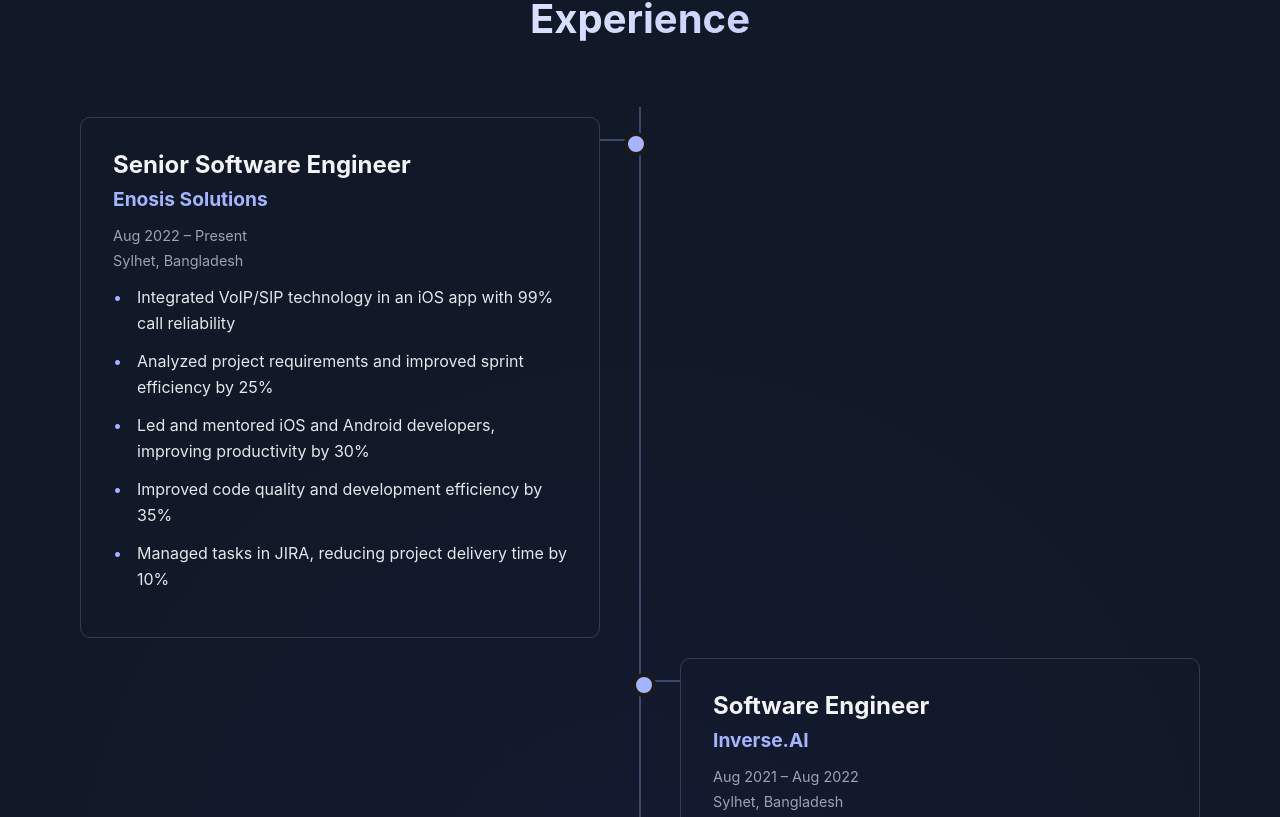
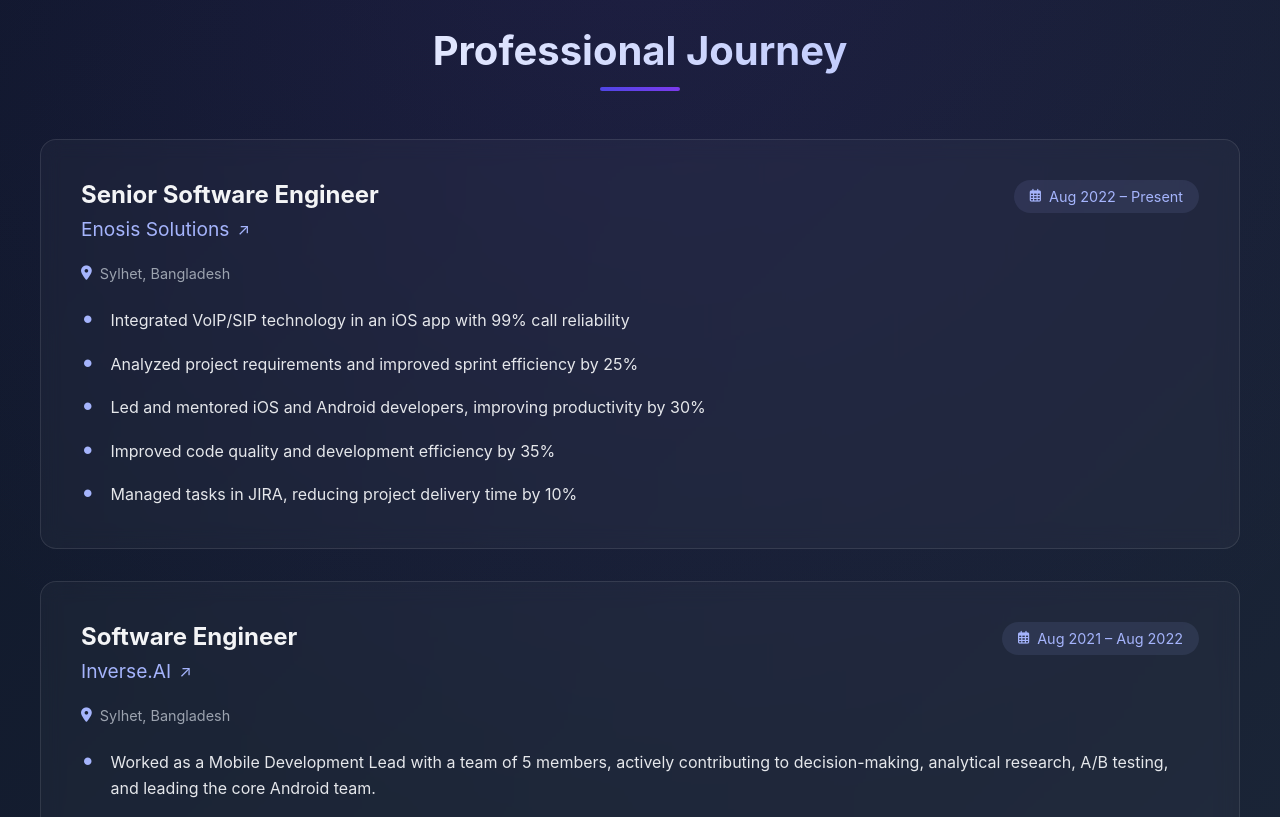
Before and after one commit to cse-ariful/portfolio, a React (Create React App) app: page / in a window 1280 px wide. Shown: the part 1963-2780 px from the top of the page. Built offline with nearby package versions, Linux system fonts and the light colour scheme.

Commit message:
Redesigned experiences

```diff
--- a/src/App.js
+++ b/src/App.js
@@ -9,6 +9,7 @@
 import Contact from './components/Contact';
 import SideProjects from './components/SideProjects';
 import HeroAlt from './components/HeroAlt';
+import ExperienceAlt from './components/ExperienceAlt';
 
 const AppContainer = styled.div`
   min-height: 100vh;
@@ -28,7 +29,7 @@
         <HeroAlt />
         <Skills />
         <SideProjects />
-        <Experience />
+        <ExperienceAlt />
         <Projects />
         <Contact />
       </Main>
--- /dev/null
+++ b/src/components/ExperienceAlt.js
@@ -0,0 +1,270 @@
+import React from 'react';
+import styled, { keyframes } from 'styled-components';
+import { useScrollAnimation } from '../hooks/useScrollAnimation';
+
+const fadeIn = keyframes`
+  from {
+    opacity: 0;
+    transform: translateY(20px);
+  }
+  to {
+    opacity: 1;
+    transform: translateY(0);
+  }
+`;
+
+const ExperienceSection = styled.section`
+  padding: 6rem 2rem;
+  background: linear-gradient(135deg, #0f172a 0%, #1e293b 100%);
+  position: relative;
+  overflow: hidden;
+`;
+
+const GradientOverlay = styled.div`
+  position: absolute;
+  top: 0;
+  left: 0;
+  right: 0;
+  bottom: 0;
+  background: radial-gradient(circle at 50% 0%, rgba(124, 58, 237, 0.1) 0%, transparent 50%);
+`;
+
+const Container = styled.div`
+  max-width: 1200px;
+  margin: 0 auto;
+  position: relative;
+  z-index: 1;
+`;
+
+const Title = styled.h2`
+  text-align: center;
+  margin-bottom: 4rem;
+  font-size: 2.5rem;
+  background: linear-gradient(to right, #fff, #a5b4fc);
+  -webkit-background-clip: text;
+  -webkit-text-fill-color: transparent;
+  position: relative;
+
+  &::after {
+    content: '';
+    position: absolute;
+    bottom: -1rem;
+    left: 50%;
+    transform: translateX(-50%);
+    width: 80px;
+    height: 4px;
+    background: linear-gradient(to right, #4F46E5, #7C3AED);
+    border-radius: 2px;
+  }
+`;
+
+const ExperienceCard = styled.div`
+  background: rgba(255, 255, 255, 0.03);
+  border: 1px solid rgba(255, 255, 255, 0.1);
+  border-radius: 16px;
+  padding: 2.5rem;
+  margin-bottom: 2rem;
+  backdrop-filter: blur(10px);
+  transition: all 0.3s ease;
+  opacity: 0;
+  animation: ${fadeIn} 0.8s ease-out forwards;
+  animation-delay: ${props => props.index * 0.2}s;
+  animation-play-state: ${props => props.isVisible ? 'running' : 'paused'};
+
+  &:hover {
+    transform: translateY(-5px);
+    background: rgba(255, 255, 255, 0.05);
+    box-shadow: 0 20px 40px rgba(0, 0, 0, 0.2);
+  }
+`;
+
+const Header = styled.div`
+  display: flex;
+  justify-content: space-between;
+  align-items: flex-start;
+  margin-bottom: 1.5rem;
+  gap: 2rem;
+
+  @media (max-width: 768px) {
+    flex-direction: column;
+    gap: 1rem;
+  }
+`;
+
+const CompanyInfo = styled.div`
+  flex: 1;
+`;
+
+const Role = styled.h3`
+  font-size: 1.5rem;
+  color: #f3f4f6;
+  margin-bottom: 0.5rem;
+`;
+
+const Company = styled.a`
+  font-size: 1.2rem;
+  color: #a5b4fc;
+  text-decoration: none;
+  display: inline-flex;
+  align-items: center;
+  gap: 0.5rem;
+  transition: color 0.3s ease;
+
+  &:hover {
+    color: #fff;
+  }
+
+  &::after {
+    content: '↗';
+    font-size: 1rem;
+  }
+`;
+
+const Duration = styled.div`
+  background: rgba(165, 180, 252, 0.1);
+  padding: 0.5rem 1rem;
+  border-radius: 20px;
+  color: #a5b4fc;
+  font-size: 0.9rem;
+  white-space: nowrap;
+  display: flex;
+  align-items: center;
+  gap: 0.5rem;
+
+  i {
+    font-size: 0.8rem;
+  }
+`;
+
+const Location = styled.div`
+  color: #9ca3af;
+  font-size: 0.9rem;
+  margin-bottom: 1.5rem;
+  display: flex;
+  align-items: center;
+  gap: 0.5rem;
+
+  i {
+    color: #a5b4fc;
+  }
+`;
+
+const Achievements = styled.ul`
+  list-style: none;
+  padding: 0;
+  margin: 0;
+  display: grid;
+  gap: 1rem;
+`;
+
+const Achievement = styled.li`
+  color: #e5e7eb;
+  line-height: 1.6;
+  display: flex;
+  align-items: baseline;
+  gap: 1rem;
+
+  &::before {
+    content: '•';
+    color: #a5b4fc;
+    font-size: 1.5rem;
+    line-height: 1;
+  }
+`;
+
+const ExperienceAlt = () => {
+  const [containerRef, isVisible] = useScrollAnimation(0.1);
+
+  const experiences = [
+    {
+      title: "Senior Software Engineer",
+      company: "Enosis Solutions",
+      companyUrl: "https://www.enosisbd.com/",
+      period: "Aug 2022 – Present",
+      location: "Sylhet, Bangladesh",
+      achievements: [
+        "Integrated VoIP/SIP technology in an iOS app with 99% call reliability",
+        "Analyzed project requirements and improved sprint efficiency by 25%",
+        "Led and mentored iOS and Android developers, improving productivity by 30%",
+        "Improved code quality and development efficiency by 35%",
+        "Managed tasks in JIRA, reducing project delivery time by 10%"
+      ]
+    },
+    {
+      title: "Software Engineer",
+      company: "Inverse.AI",
+      companyUrl: "https://inverseai.com/",
+      period: "Aug 2021 – Aug 2022",
+      location: "Sylhet, Bangladesh",
+      achievements: [
+        "Worked as a Mobile Development Lead with a team of 5 members, actively contributing to decision-making, analytical research, A/B testing, and leading the core Android team.",
+        "Led development and maintained mobile applications for Android, ensuring high performance and scalability with a 99.99% crash-free app with 15M+ downloads.",
+        "Owned project execution, planned sprints, managed the team, and drove efficient development to deliver high-quality results in 30% less time.",
+        "Analyzed user data and integrated insights into feature development, leading to a 15% increase in in-app purchases.",
+        "Optimized software architecture and modularized features, improving app stability by 20% and enhancing maintainability.",
+        "Reduced crash rates to 0.01% through robust error handling and testing.",
+        "Modernized legacy codebases, resulting in 25% faster development cycles."
+      ]
+    },
+    {
+      title: "Software Engineer",
+      company: "Layal Technology",
+      companyUrl: "https://www.withlayal.com/",
+      period: "Jan 2019 – Jul 2021",
+      location: "Sylhet, Bangladesh",
+      achievements: [
+        "Led planning and development using Flutter",
+        "Reduced MVP release time by 20%",
+        "Integrated in-app purchases improving purchase rate by 20%",
+        "Managed app publishing across multiple platforms"
+      ]
+    },
+    // ... other experiences
+  ];
+
+  return (
+    <ExperienceSection id="experience">
+      <GradientOverlay />
+      <Container ref={containerRef}>
+        <Title>Professional Journey</Title>
+        {experiences.map((exp, index) => (
+          <ExperienceCard
+            key={index}
+            index={index}
+            isVisible={isVisible}
+          >
+            <Header>
+              <CompanyInfo>
+                <Role>{exp.title}</Role>
+                <Company
+                  href={exp.companyUrl}
+                  target="_blank"
+                  rel="noopener noreferrer"
+                >
+                  {exp.company}
+                </Company>
+              </CompanyInfo>
+              <Duration>
+                <i className="far fa-calendar-alt"></i>
+                {exp.period}
+              </Duration>
+            </Header>
+            <Location>
+              <i className="fas fa-map-marker-alt"></i>
+              {exp.location}
+            </Location>
+            <Achievements>
+              {exp.achievements.map((achievement, i) => (
+                <Achievement key={i}>
+                  {achievement}
+                </Achievement>
+              ))}
+            </Achievements>
+          </ExperienceCard>
+        ))}
+      </Container>
+    </ExperienceSection>
+  );
+};
+
+export default ExperienceAlt;
```
